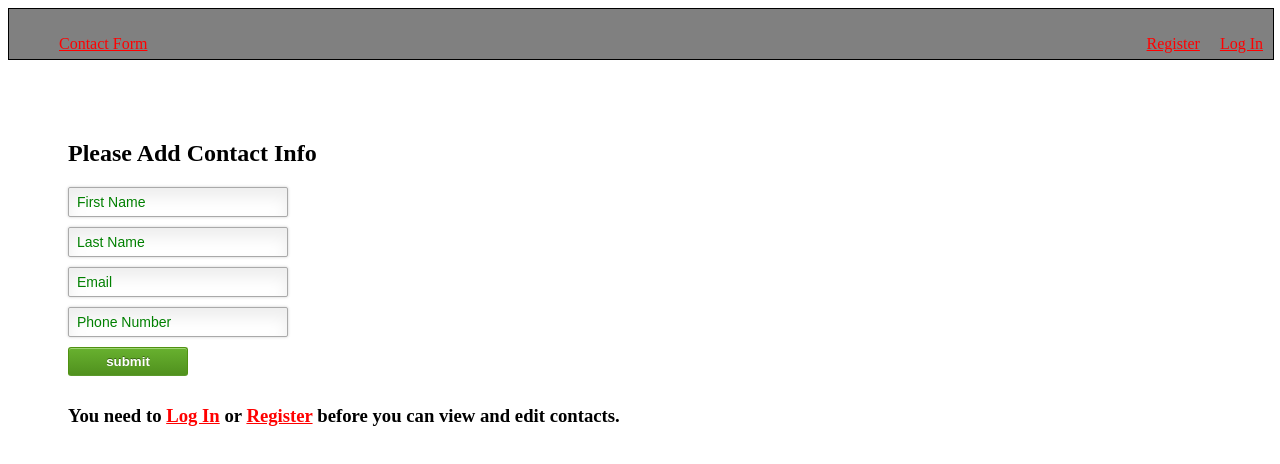
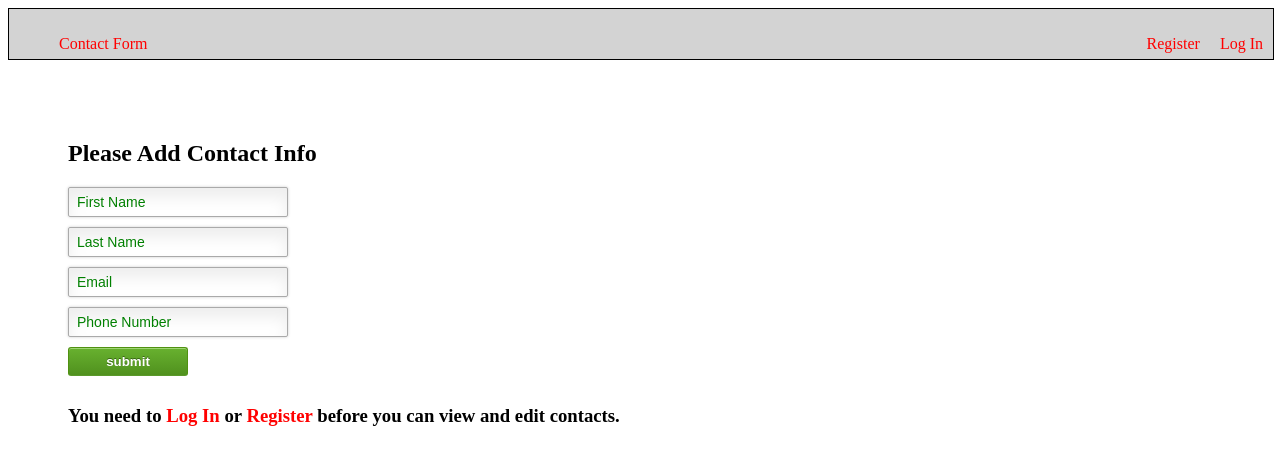
Before and after one commit to bertdawg76/telenotes, a website: page public/index.html in a window 1280 px wide. Drawn offline with nearby package versions, Linux system fonts and the light colour scheme; some packages are replaced by stand-ins of ours; no server answers.

Commit message:
seventh commit

```diff
--- a/public/styles/styles.css
+++ b/public/styles/styles.css
@@ -1,6 +1,6 @@
 
 .wrapper {
-	background-color: gray;
+	background-color: #d3d3d3;
 	height: 50px;
 	width: 100%;
 	border: 1px solid black;
@@ -25,6 +25,7 @@
 
 a  {
 	color: red;
+	text-decoration: none;
 }
 
 a:hover {
@@ -106,4 +107,5 @@ button.submit:active {
 .six {
 	font-size: 20px;
 	border: 1px solid #5b992b;
+	text-align: center;
 }
```
